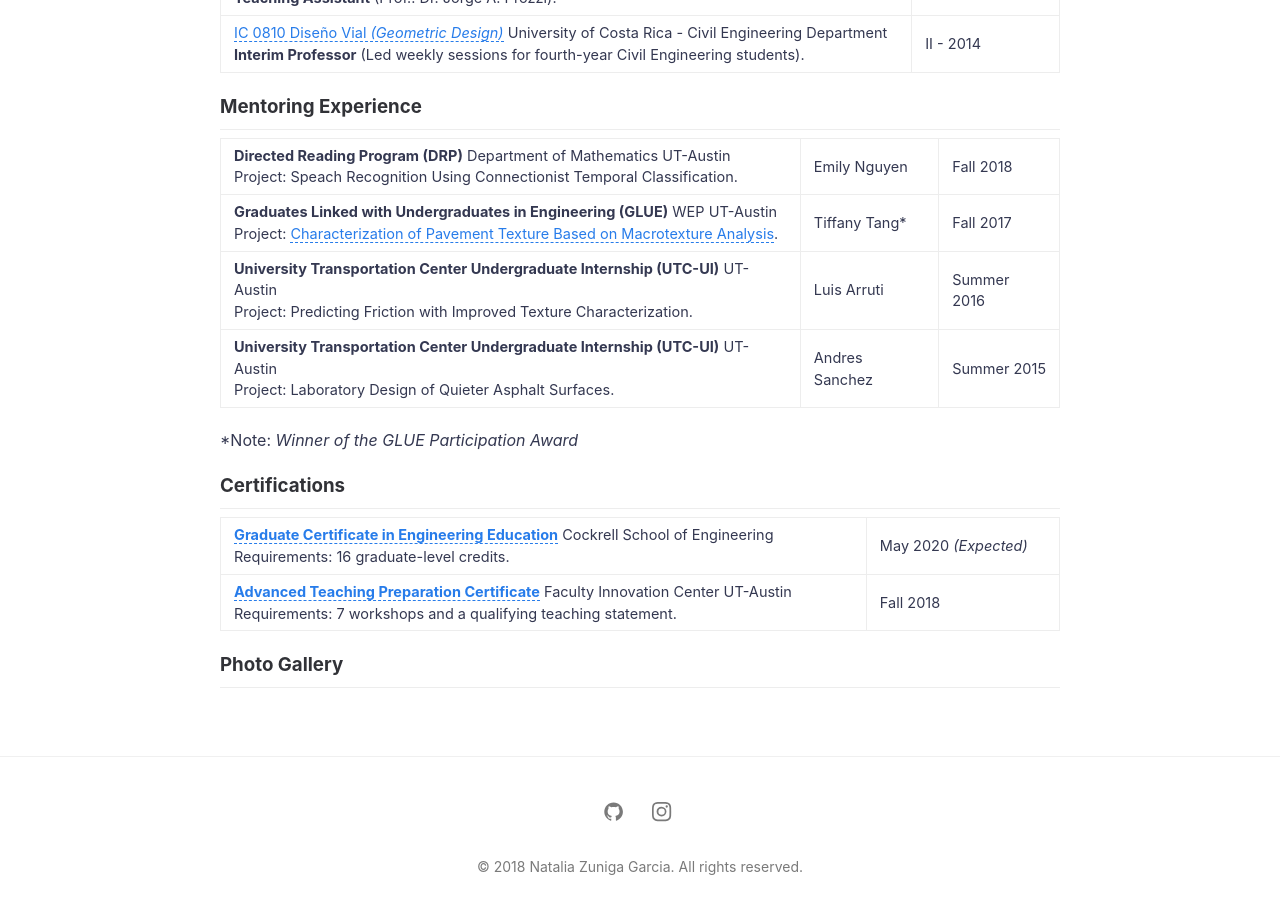
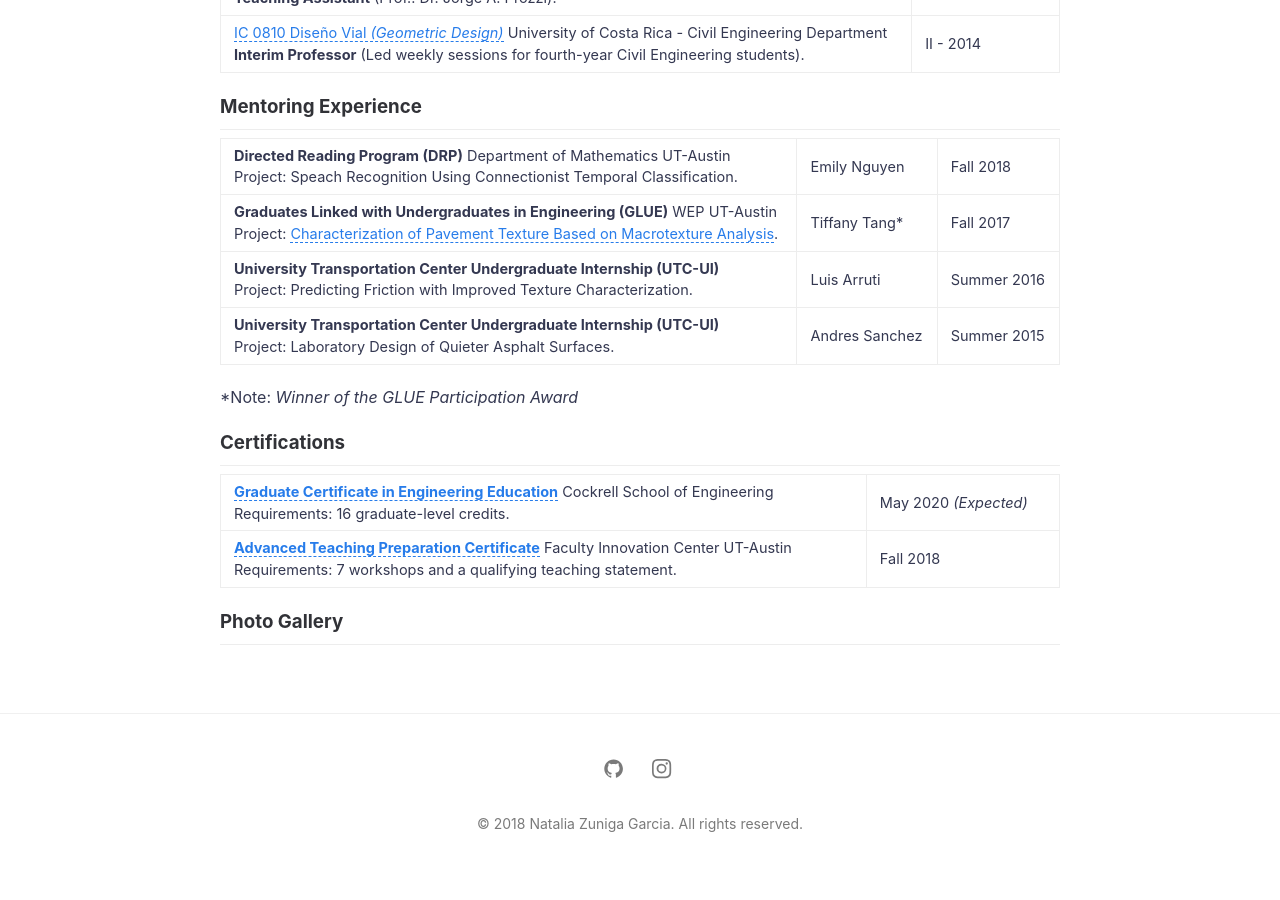
Before and after one commit to nzunigag/nzunigag.github.io, a Jekyll site: the page built from teaching.md, in a window 1280 px wide and 900 px high, scrolled down 620 px. Built offline with Jekyll 4.4.1, drawn with Linux system fonts in a browser that asks for light colours; after the commit the page ends 1499 px from its top, so only the background shows below that.

Commit message:
Update teaching.md

```diff
--- a/teaching.md
+++ b/teaching.md
@@ -22,8 +22,8 @@ ___
 
 <b>Directed Reading Program (DRP)</b> Department of Mathematics UT-Austin<br> Project: Speach Recognition Using Connectionist Temporal Classification. | Emily Nguyen  | Fall 2018<br>
 <b>Graduates Linked with Undergraduates in Engineering (GLUE)</b> WEP UT-Austin<br> Project: [Characterization of Pavement Texture Based on Macrotexture Analysis](/downloads/2017_GLUE.pdf). | Tiffany Tang* | Fall 2017<br>
-<b>University Transportation Center Undergraduate Internship (UTC-UI)</b> UT-Austin<br> Project: Predicting Friction with Improved Texture Characterization. | Luis Arruti | Summer 2016<br>
-<b>University Transportation Center Undergraduate Internship (UTC-UI)</b> UT-Austin<br> Project: Laboratory Design of Quieter Asphalt Surfaces. | Andres Sanchez | Summer 2015
+<b>University Transportation Center Undergraduate Internship (UTC-UI)</b><br> Project: Predicting Friction with Improved Texture Characterization. | Luis Arruti | Summer 2016<br>
+<b>University Transportation Center Undergraduate Internship (UTC-UI)</b><br> Project: Laboratory Design of Quieter Asphalt Surfaces. | Andres Sanchez | Summer 2015
 
 *Note: <i>Winner of the GLUE Participation Award</i>
 
```
